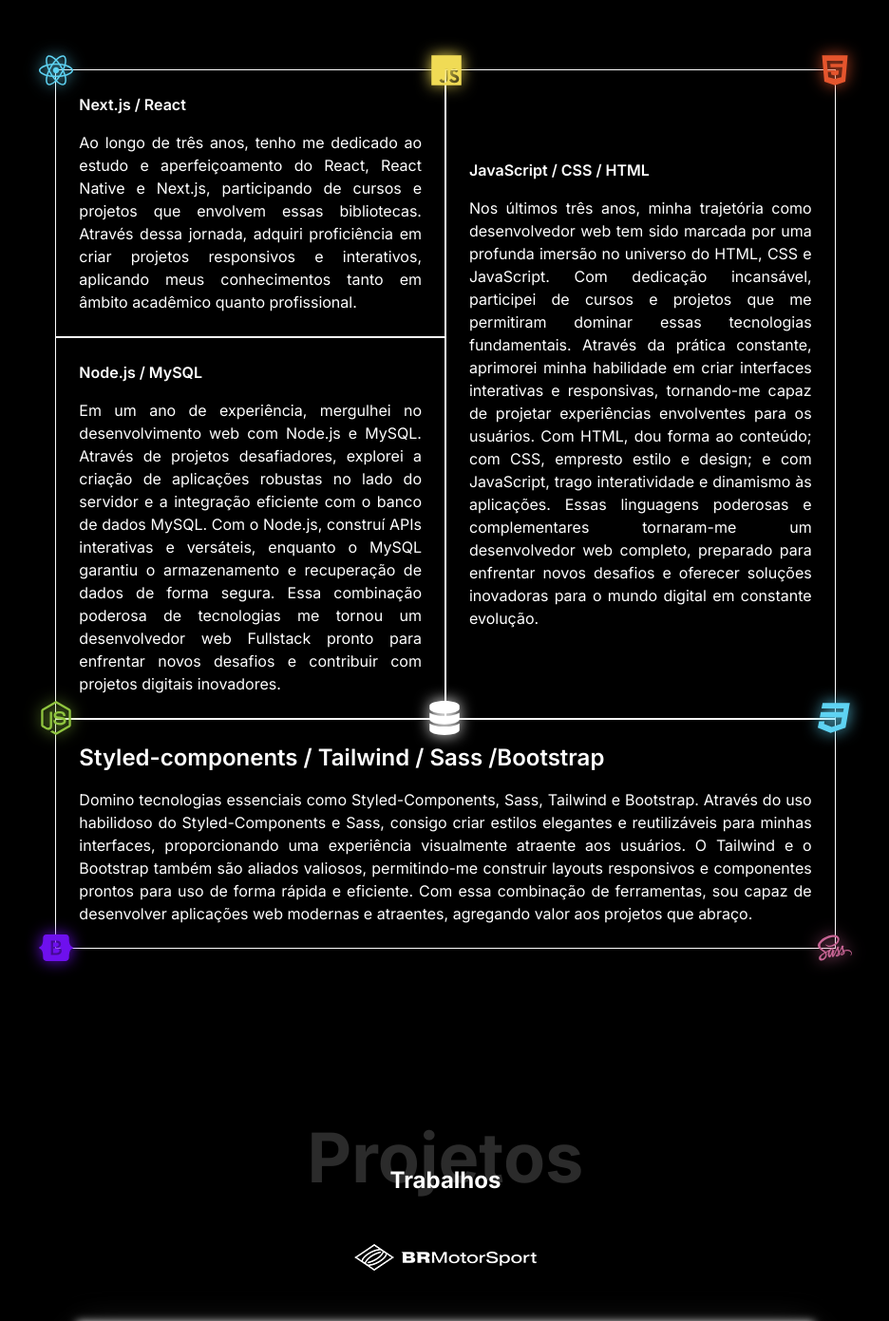
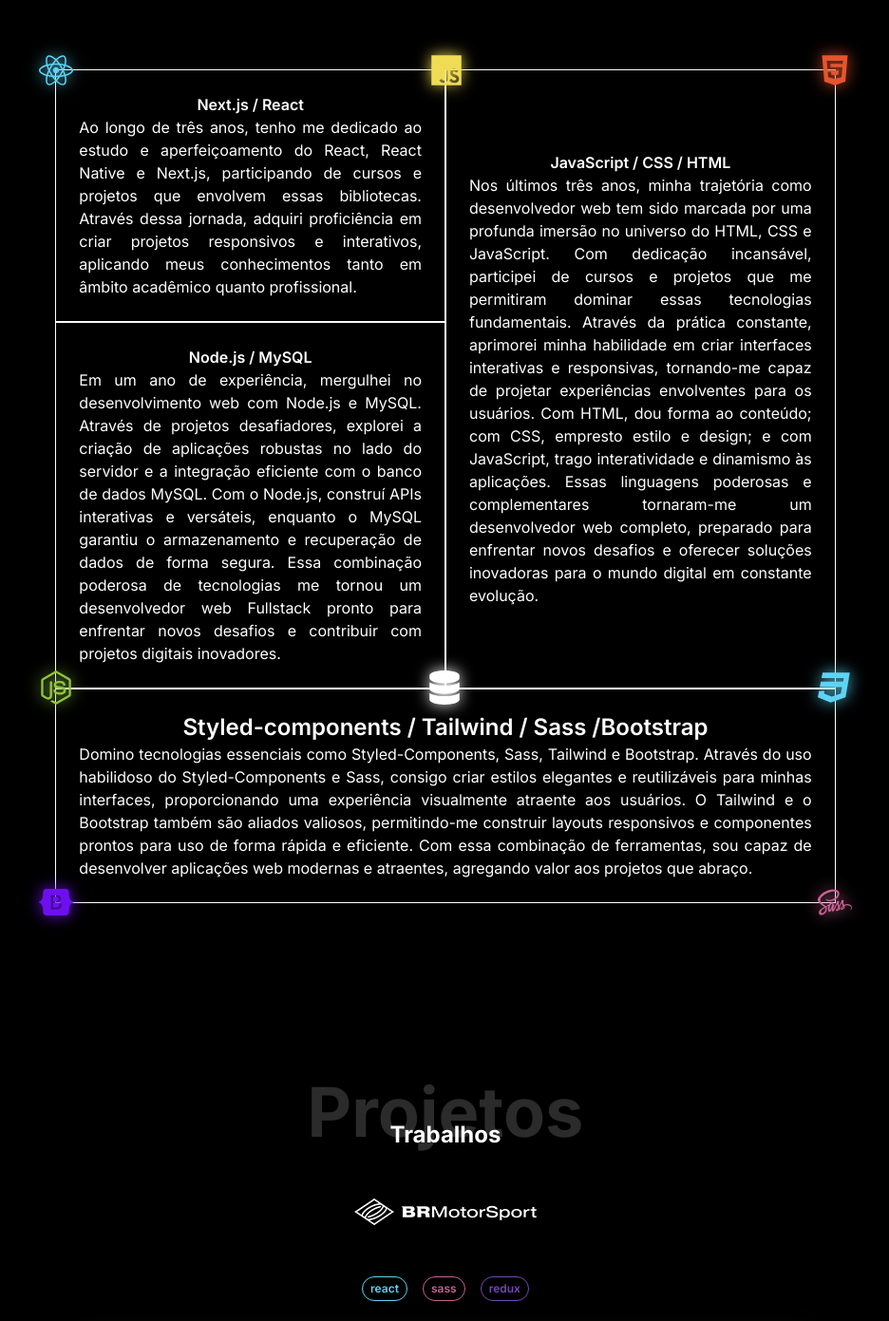
Before and after one commit to Falconi03/portifolio-2023, a Next.js app: page / in a window 1280 px wide. Shown: the part 1147-2538 px from the top of the page at 95% size, without its empty margins (171-1107 px from the left). Built offline with nearby package versions, Linux system fonts and the light colour scheme; no server answers.

Commit message:
feat: novos recursos com framer

```diff
--- a/src/app/page.tsx
+++ b/src/app/page.tsx
@@ -1,32 +1,19 @@
 "use client";
-import { useRef, useContext, useEffect } from "react";
+import { useRef, useContext} from "react";
 import { motion } from "framer-motion";
 import Header from "@/components/Header";
 import Youtube from "@/components/Youtube";
 import { FaReact, FaCss3, FaHtml5, FaJs } from "react-icons/fa";
 import Presentation from "@/components/Presentation";
 import Spring from "@/components/Spring";
-import { Carousel } from "@/components/Carousel";
 import CardConhecimento from "@/components/CardConhecimento";
 import LogoYoutube from "@/components/LogoYoutube";
 import Contact from "@/components/Contact";
 import LogoWhatsapp from "@/components/LogoWhatsapp";
 import { PointerContext } from "@/context/SpringContext";
 import Sidebar from "@/components/Sidebar";
+import Works from "@/components/Works";
 
-let slides = [
-  <img src="/br-0.png" alt="" key={0} />,
-  <img src="/br-1.png" alt="" key={1} />,
-  <img src="/br-2.png" alt="" key={2} />,
-  <img src="/br-3.png" alt="" key={3} />,
-  <img src="/br-4.png" alt="" key={4} />,
-  <img src="/br-5.png" alt="" key={5} />,
-  <img src="/br-6.png" alt="" key={6} />,
-  <img src="/br-7.png" alt="" key={7} />,
-  <img src="/br-8.png" alt="" key={8} />,
-  <img src="/br-9.png" alt="" key={9} />,
-  <img src="/br-10.png" alt="" key={10} />,
-];
 
 export default function Home() {
   const knowledge = useRef<HTMLDivElement>(null);
@@ -139,10 +126,7 @@
               Trabalhos
             </span>
           </div>
-          <div className="w-full flex flex-col gap-10 items-center">
-            <img src="/BRMS2.png" alt="" />
-            <Carousel slides={slides} autoplay={true} interval={5000} />
-          </div>
+          <Works/>
         </div>
         <div
           className="w-full flex flex-col gap-5 lg:gap-10 items-center p-6"
--- a/src/components/CardConhecimento.tsx
+++ b/src/components/CardConhecimento.tsx
@@ -8,75 +8,167 @@
   FaBootstrap,
   FaSass,
 } from "react-icons/fa";
+import { Variants, motion } from "framer-motion";
+
+const cardVariantsFromLeft: Variants = {
+  offscreen: {
+    x: -600,
+  },
+  onscreen: {
+    x: 0,
+    transition: {
+      type: "spring",
+      bounce: 0.4,
+      duration: 0.8,
+    },
+  },
+};
+const cardVariantsFromRight: Variants = {
+  offscreen: {
+    x: 600,
+  },
+  onscreen: {
+    x: 0,
+    transition: {
+      type: "spring",
+      bounce: 0.4,
+      duration: 0.8,
+    },
+  },
+};
+const cardVariantsFromBotton: Variants = {
+  offscreen: {
+    y: 600,
+  },
+  onscreen: {
+    y: 0,
+    transition: {
+      type: "spring",
+      bounce: 0.4,
+      duration: 0.8,
+    },
+  },
+};
 
 function CardConhecimento() {
   return (
     <div className="flex flex-col md:grid grid-cols-2 md:w-2/3 text-sm md:text-base">
       <div className="relative border border-white p-6 2xl:p-12 flex flex-col gap-4 justify-center">
         <FaReact className="text-4xl 2xl:text-8xl drop-shadow-[0px_0px_8px_rgba(94,211,243)] text-[#5ed3f3] absolute left-[-18px] top-[-18px] 2xl:left-[-50px] 2xl:top-[-50px] z-10" />
+        <motion.div
+          className="flex items-center justify-center relative rounded-lg overflow-hidden"
+          initial="offscreen"
+          whileInView="onscreen"
+          viewport={{ once: true, amount: 0.8 }}
+        >
+          <motion.div
+            className=" flex flex-col items-center justify-center rounded-lg "
+            variants={cardVariantsFromLeft}
+          >
             <span className="2xl:text-2xl font-semibold">Next.js / React</span>
             <p className=" lg:text-justify ">
-          Ao longo de três anos, tenho me dedicado ao estudo e aperfeiçoamento
-          do React, React Native e Next.js, participando de cursos e projetos
-          que envolvem essas bibliotecas. Através dessa jornada, adquiri
-          proficiência em criar projetos responsivos e interativos, aplicando
-          meus conhecimentos tanto em âmbito acadêmico quanto profissional.
+              Ao longo de três anos, tenho me dedicado ao estudo e
+              aperfeiçoamento do React, React Native e Next.js, participando de
+              cursos e projetos que envolvem essas bibliotecas. Através dessa
+              jornada, adquiri proficiência em criar projetos responsivos e
+              interativos, aplicando meus conhecimentos tanto em âmbito
+              acadêmico quanto profissional.
             </p>
+          </motion.div>
+        </motion.div>
       </div>
       <div className="row-span-2 relative border border-white p-6 2xl:p-12 flex flex-col gap-4 justify-center">
         <FaCss3 className="text-4xl 2xl:text-8xl drop-shadow-[0px_0px_8px_rgba(94,211,243)] text-[#5ed3f3] absolute right-[-18px] bottom-[-18px] 2xl:right-[-50px] 2xl:bottom-[-50px] z-10" />
         <FaJs className="text-4xl 2xl:text-8xl drop-shadow-[0px_0px_8px_rgba(240,219,85)] text-[#f0db55] absolute left-[-18px] top-[-18px] 2xl:left-[-50px] 2xl:top-[-50px] z-10" />
         <FaHtml5 className="text-4xl 2xl:text-8xl drop-shadow-[0px_0px_8px_rgba(229,85,45)] text-[#e5552d] absolute right-[-18px] top-[-18px] 2xl:right-[-50px] 2xl:top-[-50px] z-10" />
+        <motion.div
+          className="flex items-center justify-center relative rounded-lg overflow-hidden"
+          initial="offscreen"
+          whileInView="onscreen"
+          viewport={{ once: true, amount: 0.8 }}
+        >
+          <motion.div
+            className=" flex flex-col items-center justify-center rounded-lg "
+            variants={cardVariantsFromRight}
+          >
             <span className="2xl:text-2xl font-semibold">
               JavaScript / CSS / HTML
             </span>
             <p className="lg:text-justify ">
               Nos últimos três anos, minha trajetória como desenvolvedor web tem
               sido marcada por uma profunda imersão no universo do HTML, CSS e
-          JavaScript. Com dedicação incansável, participei de cursos e projetos
-          que me permitiram dominar essas tecnologias fundamentais. Através da
-          prática constante, aprimorei minha habilidade em criar interfaces
-          interativas e responsivas, tornando-me capaz de projetar experiências
-          envolventes para os usuários. Com HTML, dou forma ao conteúdo; com
-          CSS, empresto estilo e design; e com JavaScript, trago interatividade
-          e dinamismo às aplicações. Essas linguagens poderosas e complementares
-          tornaram-me um desenvolvedor web completo, preparado para enfrentar
-          novos desafios e oferecer soluções inovadoras para o mundo digital em
-          constante evolução.
+              JavaScript. Com dedicação incansável, participei de cursos e
+              projetos que me permitiram dominar essas tecnologias fundamentais.
+              Através da prática constante, aprimorei minha habilidade em criar
+              interfaces interativas e responsivas, tornando-me capaz de
+              projetar experiências envolventes para os usuários. Com HTML, dou
+              forma ao conteúdo; com CSS, empresto estilo e design; e com
+              JavaScript, trago interatividade e dinamismo às aplicações. Essas
+              linguagens poderosas e complementares tornaram-me um desenvolvedor
+              web completo, preparado para enfrentar novos desafios e oferecer
+              soluções inovadoras para o mundo digital em constante evolução.
             </p>
+          </motion.div>
+        </motion.div>
       </div>
       <div className="relative border border-white p-6 2xl:p-12 flex flex-col gap-4  justify-center">
         <FaNodeJs className="text-4xl 2xl:text-8xl drop-shadow-[0px_0px_8px_rgba(144,197,63)] text-[#90c53f] absolute left-[-18px] bottom-[-18px] 2xl:left-[-50px] 2xl:bottom-[-50px] z-10" />
         <FaDatabase className="text-4xl 2xl:text-8xl drop-shadow-[0px_0px_8px_rgba(255,255,255)] text-[#fff] absolute right-[-18px] bottom-[-18px] 2xl:right-[-50px] 2xl:bottom-[-50px] z-10" />
+        <motion.div
+          className="flex items-center justify-center relative rounded-lg overflow-hidden"
+          initial="offscreen"
+          whileInView="onscreen"
+          viewport={{ once: true, amount: 0.8 }}
+        >
+          <motion.div
+            className=" flex flex-col items-center justify-center rounded-lg "
+            variants={cardVariantsFromLeft}
+          >
             <span className="2xl:text-2xl font-semibold">Node.js / MySQL</span>
             <p className="lg:text-justify ">
-          Em um ano de experiência, mergulhei no desenvolvimento web com Node.js
-          e MySQL. Através de projetos desafiadores, explorei a criação de
-          aplicações robustas no lado do servidor e a integração eficiente com o
-          banco de dados MySQL. Com o Node.js, construí APIs interativas e
-          versáteis, enquanto o MySQL garantiu o armazenamento e recuperação de
-          dados de forma segura. Essa combinação poderosa de tecnologias me
-          tornou um desenvolvedor web Fullstack pronto para enfrentar novos
-          desafios e contribuir com projetos digitais inovadores.
+              Em um ano de experiência, mergulhei no desenvolvimento web com
+              Node.js e MySQL. Através de projetos desafiadores, explorei a
+              criação de aplicações robustas no lado do servidor e a integração
+              eficiente com o banco de dados MySQL. Com o Node.js, construí APIs
+              interativas e versáteis, enquanto o MySQL garantiu o armazenamento
+              e recuperação de dados de forma segura. Essa combinação poderosa
+              de tecnologias me tornou um desenvolvedor web Fullstack pronto
+              para enfrentar novos desafios e contribuir com projetos digitais
+              inovadores.
             </p>
+          </motion.div>
+        </motion.div>
       </div>
       <div className="col-span-2 relative border border-white p-6 2xl:p-12 flex flex-col gap-4  justify-center">
         <FaBootstrap className="text-4xl 2xl:text-8xl drop-shadow-[0px_0px_8px_rgba(110,16,238)] text-[#6e10ee] absolute left-[-18px] bottom-[-18px] 2xl:left-[-50px] 2xl:bottom-[-50px] z-10" />
         <FaSass className="text-4xl 2xl:text-8xl drop-shadow-[0px_0px_8px_rgba(199,100,148)] text-[#c76494] absolute right-[-18px] bottom-[-18px] 2xl:right-[-50px] 2xl:bottom-[-50px] z-10" />
+        <motion.div
+          className="flex items-center justify-center relative rounded-lg overflow-hidden"
+          initial="offscreen"
+          whileInView="onscreen"
+          viewport={{ once: true, amount: 0.8 }}
+        >
+          <motion.div
+            className=" flex flex-col items-center justify-center rounded-lg "
+            variants={cardVariantsFromBotton}
+          >
             <span className="md:text-2xl font-semibold">
               Styled-components / Tailwind / Sass /Bootstrap
             </span>
             <p className="lg:text-justify ">
-          Domino tecnologias essenciais como Styled-Components, Sass, Tailwind e
-          Bootstrap. Através do uso habilidoso do Styled-Components e Sass,
-          consigo criar estilos elegantes e reutilizáveis para minhas
-          interfaces, proporcionando uma experiência visualmente atraente aos
-          usuários. O Tailwind e o Bootstrap também são aliados valiosos,
-          permitindo-me construir layouts responsivos e componentes prontos para
-          uso de forma rápida e eficiente. Com essa combinação de ferramentas,
-          sou capaz de desenvolver aplicações web modernas e atraentes,
-          agregando valor aos projetos que abraço.
+              Domino tecnologias essenciais como Styled-Components, Sass,
+              Tailwind e Bootstrap. Através do uso habilidoso do
+              Styled-Components e Sass, consigo criar estilos elegantes e
+              reutilizáveis para minhas interfaces, proporcionando uma
+              experiência visualmente atraente aos usuários. O Tailwind e o
+              Bootstrap também são aliados valiosos, permitindo-me construir
+              layouts responsivos e componentes prontos para uso de forma rápida
+              e eficiente. Com essa combinação de ferramentas, sou capaz de
+              desenvolver aplicações web modernas e atraentes, agregando valor
+              aos projetos que abraço.
             </p>
+          </motion.div>
+        </motion.div>
       </div>
     </div>
   );
--- /dev/null
+++ b/src/components/Works.tsx
@@ -0,0 +1,39 @@
+import { Carousel } from "./Carousel";
+
+let slides = [
+  <img src="/br-0.png" alt="" key={0} />,
+  <img src="/br-1.png" alt="" key={1} />,
+  <img src="/br-2.png" alt="" key={2} />,
+  <img src="/br-3.png" alt="" key={3} />,
+  <img src="/br-4.png" alt="" key={4} />,
+  <img src="/br-5.png" alt="" key={5} />,
+  <img src="/br-6.png" alt="" key={6} />,
+  <img src="/br-7.png" alt="" key={7} />,
+  <img src="/br-8.png" alt="" key={8} />,
+  <img src="/br-9.png" alt="" key={9} />,
+  <img src="/br-10.png" alt="" key={10} />,
+];
+
+function Works() {
+  return (
+    <div className="w-full flex flex-col gap-10 items-center">
+      <a href="https://clienteportal.brms.com.br/login">
+        <img src="/BRMS2.png" alt="" />
+      </a>
+      <div className="flex gap-4">
+        <span className=" text-[#5ed3f3] text-xs font-semibold border border-[#5ed3f3] rounded-full px-2 py-1 ">
+          react
+        </span>
+        <span className=" text-[#c76494] text-xs font-semibold border border-[#c76494] rounded-full px-2 py-1 ">
+          sass
+        </span>
+        <span className=" text-[#7248b6] text-xs font-semibold border border-[#7248b6] rounded-full px-2 py-1 ">
+          redux
+        </span>
+      </div>
+      <Carousel slides={slides} autoplay={true} interval={5000} />
+    </div>
+  );
+}
+
+export default Works;
```
Lines whose indentation alone changed are shown as unchanged.
